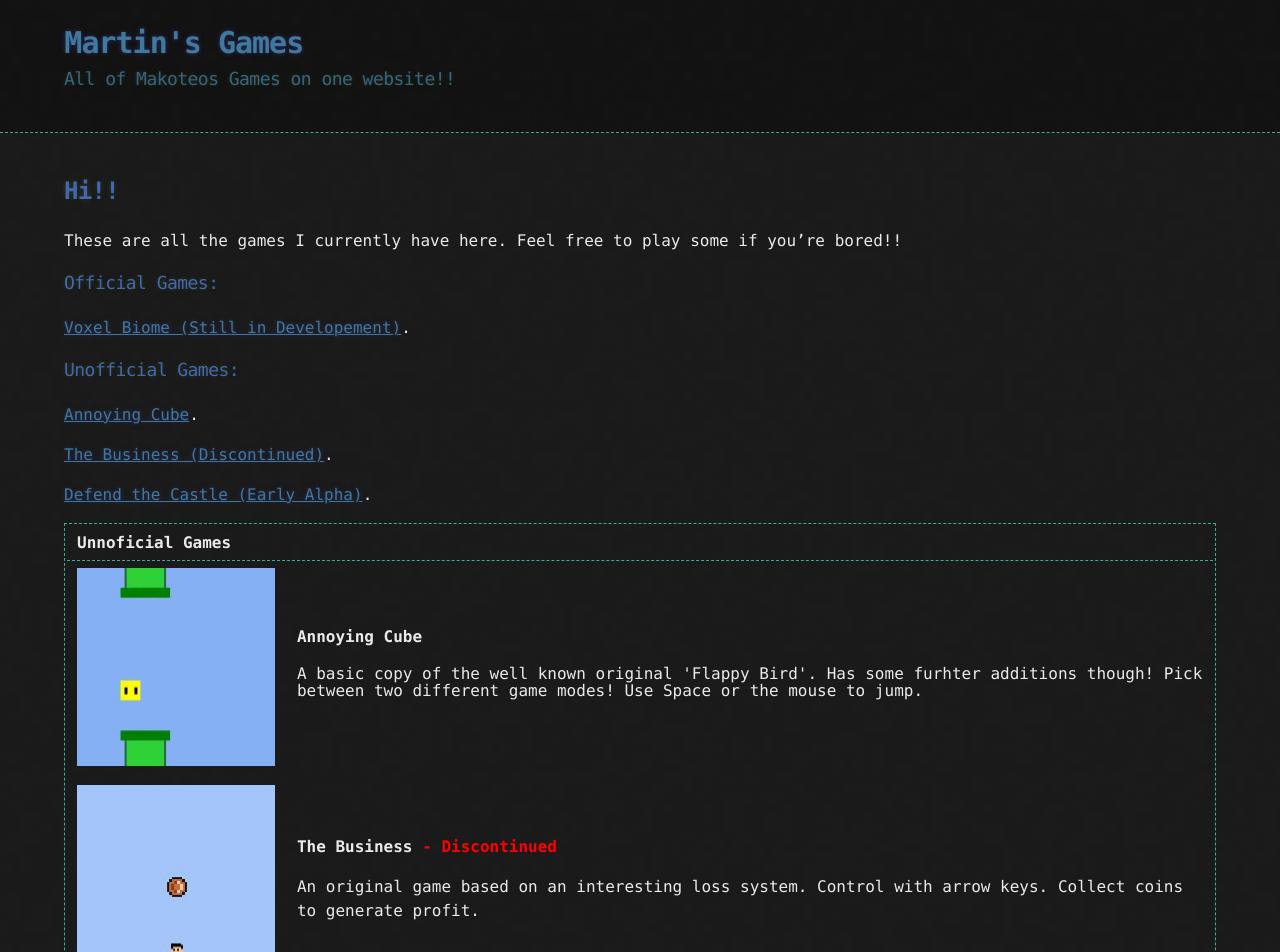
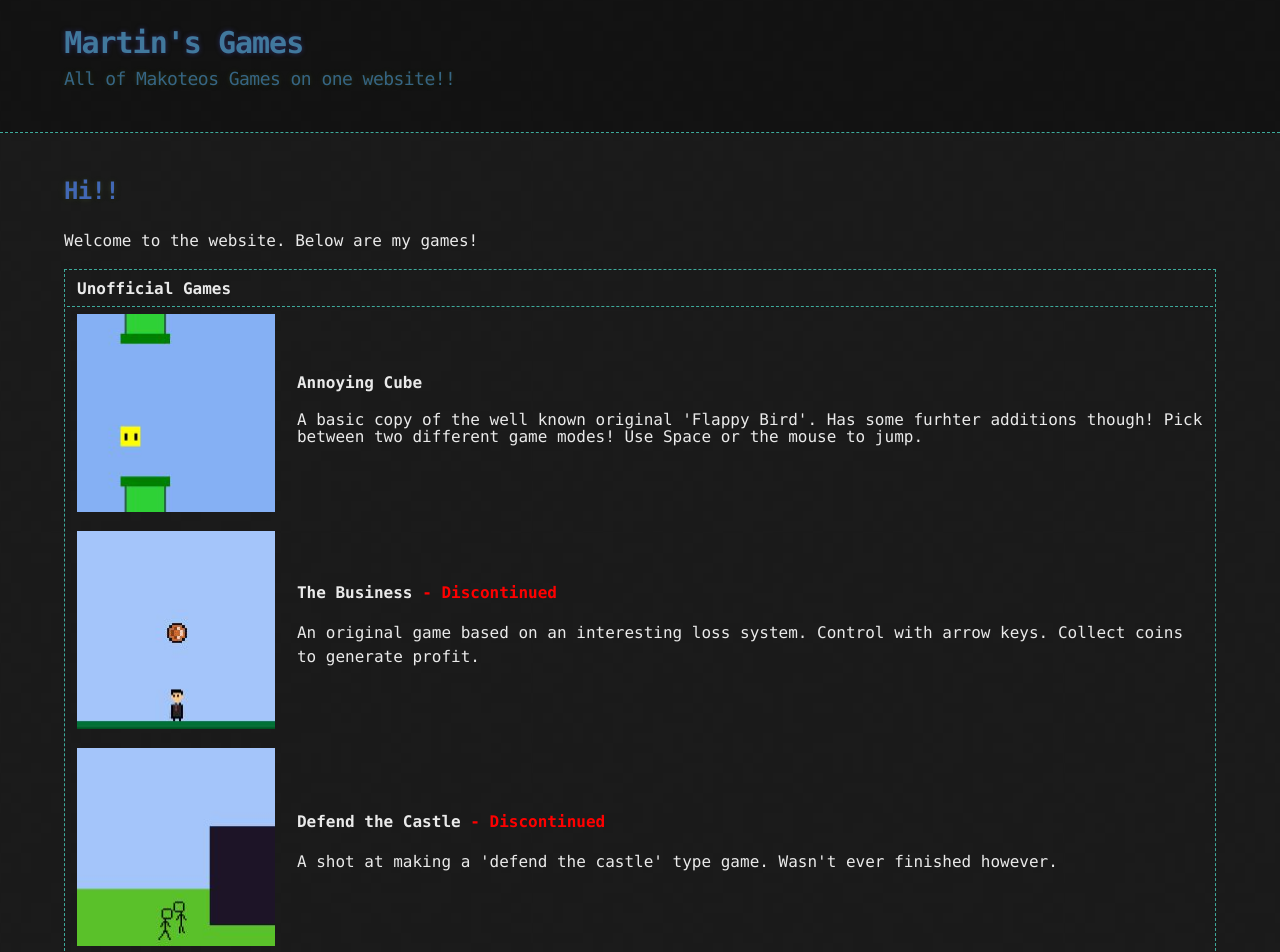
Before and after one commit to makoteo/blog, a Jekyll site: the page built from index.md, in a window 1280 px wide and 1400 px high. Shown: the top 952 px of the window. Built offline with Jekyll 4.4.1, drawn with Linux system fonts in a browser that asks for light colours; some of the changed text lies outside the part shown.

Commit message:
Added the Voxel Biome link and deleted the top stuff

```diff
--- a/index.md
+++ b/index.md
@@ -5,25 +5,13 @@
 
 ## **Hi!!**
 
-These are all the games I currently have here. Feel free to play some if you're bored!!
-
-### Official Games:
-
-[Voxel Biome (Still in Developement)](./games/voxel-biome/index.html).
-
-### Unofficial Games:
-
-[Annoying Cube](./games/flying-cube/index.html).
-
-[The Business (Discontinued)](./games/the-business-dev/index.html).
-
-[Defend the Castle (Early Alpha)](./games/defend-the-castle/index.html).
+Welcome to the website. Below are my games!
 
 {::nomarkdown}
 
 <table>
     <tr>
-        <th style="width:20px"><b>Unnoficial Games</b></th>
+        <th style="width:20px"><b>Unofficial Games</b></th>
         <th></th>
     </tr>
     <tr>
@@ -31,12 +19,23 @@
         <td><b>Annoying Cube</b> <br> <p style="line-height:1.1;">A basic copy of the well known original 'Flappy Bird'. Has some furhter additions though! Pick between two different game modes! Use Space or the mouse to jump. </p></td>
     </tr>
     <tr>
-        <td><a href="./games/flying-cube/index.html"><img src="/blog/assets/PageImages/BusinessNotScaled.jpg"></a></td>
+        <td><a href="./games/the-business-dev/index.html"><img src="/blog/assets/PageImages/BusinessNotScaled.jpg"></a></td>
         <td><b>The Business </b> <b style="color:red;">- Discontinued</b> <br> <p>An original game based on an interesting loss system. Control with arrow keys. Collect coins to generate profit. </p></td>
     </tr>
     <tr>
-        <td><a href="./games/flying-cube/index.html"><img src="/blog/assets/PageImages/SideScrollerThingyThing.jpg"></a></td>
+        <td><a href="./games/defend-the-castle/index.html"><img src="/blog/assets/PageImages/SideScrollerThingyThing.jpg"></a></td>
         <td><b>Defend the Castle</b> <b style="color:red;">- Discontinued</b> <br> <p>A shot at making a 'defend the castle' type game. Wasn't ever finished however.</p></td>
+    </tr>
+</table>
+
+<table>
+    <tr>
+        <th style="width:20px"><b>Official Games</b></th>
+        <th></th>
+    </tr>
+    <tr>
+        <td id="columnTest"><a href="./games/voxel-biome/index.html"><img src="/blog/assets/PageImages/VoxelBiomeThingy.jpg"></a></td>
+        <td><b>Voxel Biome</b> <br> <p style="line-height:1.1;">A puzzle/strategy game with voxel graphics. Use cards to trade different biomes to save the enviroment from destruction.</p></td>
     </tr>
 </table>
 
```
